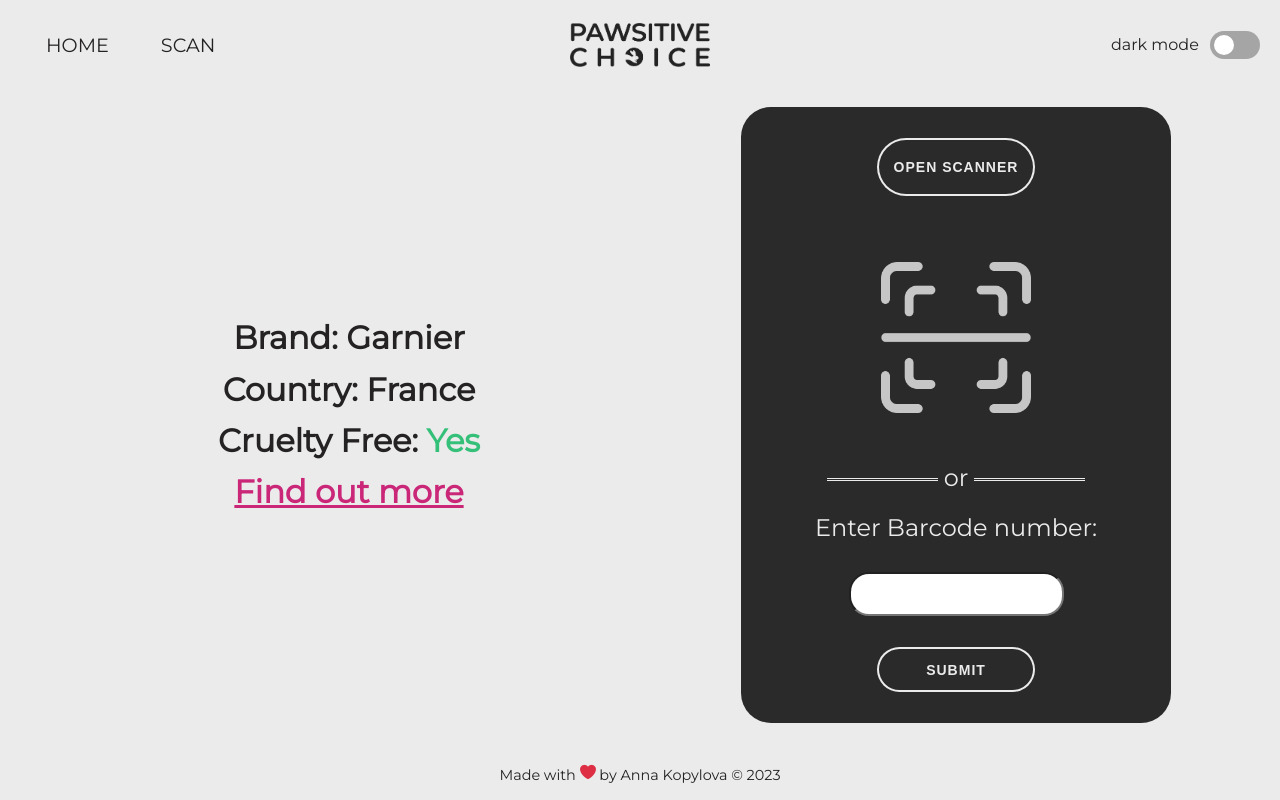
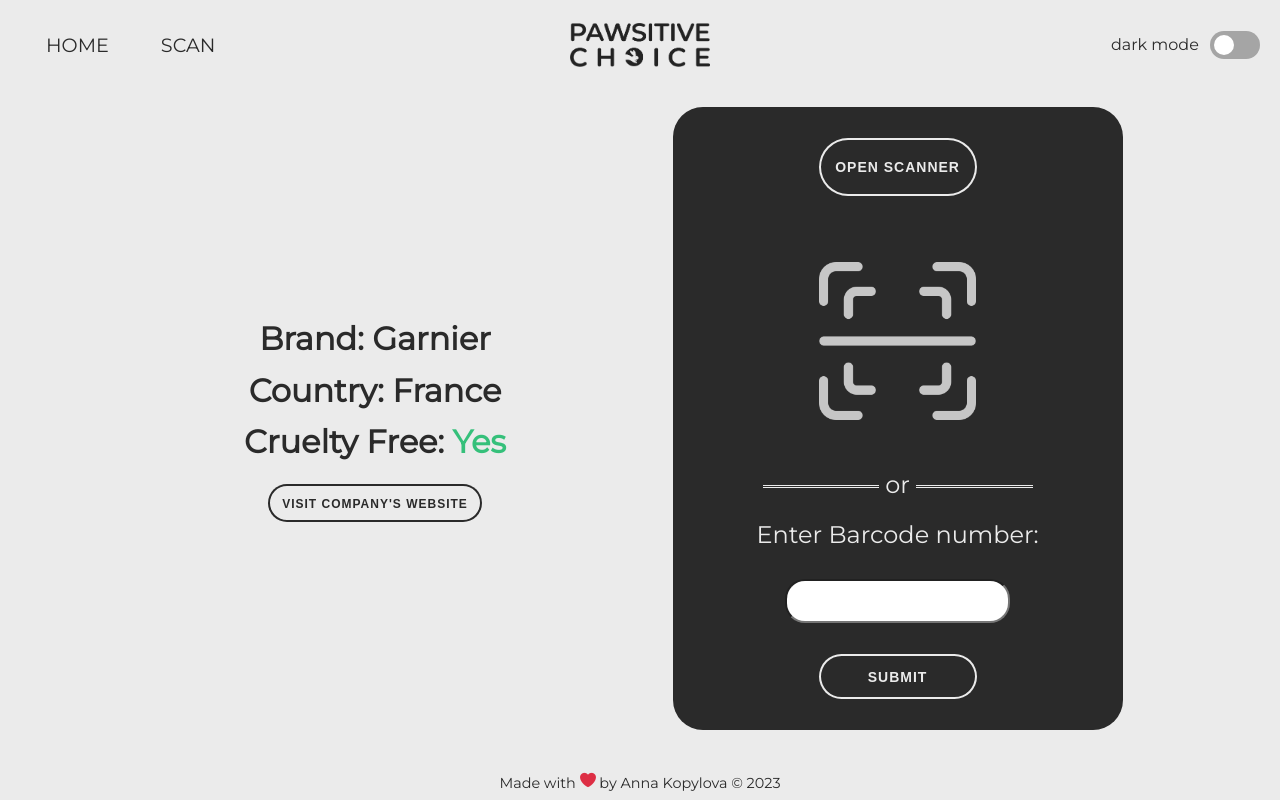
Before and after one commit to metisova/pawsitive_choice, a React app: page /scanning in a window 1280 px wide. Built offline with nearby package versions, Linux system fonts and the light colour scheme; what react-zxing would draw is missing.

Commit message:
Help! I got stuck in changing margins and paddings of everything...

```diff
--- a/src/components/Footer/style.css
+++ b/src/components/Footer/style.css
@@ -5,7 +5,7 @@
   display: flex;
   justify-content: center;
   align-items: center;
-  padding: 1rem;
+  padding: 0.5rem;
 }
 
 .footer-text {
--- a/src/components/Scanner/index.jsx
+++ b/src/components/Scanner/index.jsx
@@ -71,6 +71,10 @@
     closeScanner();
   };
 
+  const openLink = () => {
+    window.open(brand.url, '_blank');
+  };
+
   const brand = DB[brandTitle];
 
   const darkMode = useContext(ThemeContext);
@@ -86,10 +90,16 @@
     text = (
       <p className="brand-info">
         Brand: {brandTitle} <br /> Country: {brand.country}
-        <br /> Cruelty Free: <span className={brand.crueltyFree ? 'green' : 'red' }> {brand.crueltyFree ? 'Yes' : 'No'} </span>
+        <br /> Cruelty Free:{' '}
+        <span className={brand.crueltyFree ? 'green' : 'red'}>
+          {' '}
+          {brand.crueltyFree ? 'Yes' : 'No'}{' '}
+        </span>
         <br />
         <a className="brand-url" href={brand.url} target="blank">
-          Find out more
+          <button className="redirect-button" onClick={handleButtonClick}>
+            Visit company's website
+          </button>
         </a>
       </p>
     );
--- a/src/components/Scanner/style.css
+++ b/src/components/Scanner/style.css
@@ -2,10 +2,6 @@
   font-size: 2rem;
   text-align: center;
   line-height: 3.2rem;
-}
-
-.brand-url {
-  color: #ca2779;
 }
 
 .green {
@@ -16,9 +12,47 @@
   color: #ca2779;
 }
 
+.redirect-button {
+  height: 40px;
+  display: inline-block;
+  outline: none;
+  cursor: pointer;
+  font-size: 12px;
+  line-height: 1;
+  border-radius: 500px;
+  border: 1px solid transparent;
+  letter-spacing: 1px;
+  min-width: 120px;
+  text-transform: uppercase;
+  white-space: normal;
+  font-weight: 600;
+  text-align: center;
+  padding: 14px 14px;
+  color: var(--text);
+  transition-property: background-color, border-color, color, box-shadow, filter;
+  transition-duration: .3s;
+  box-shadow: inset 0 0 0 2px var(--text);
+  background-color: transparent;
+  margin-top: 1rem;
+}
+
+.findout-button:hover {
+  color: var(--text-second);
+  background-color: var(--text);
+}
+
 @media (max-width: 840px) {
   .brand-info {
     font-size: 1.2rem;
     line-height: 1.8rem;
   }
+
+  .redirect-button {
+    margin-top: 0.6rem;
+    font-size: 0.7rem;
+    height: 40px;
+    letter-spacing: 0.3px;
+    min-width: 110px;
+    padding: 10px;
+  }
 }
--- a/src/components/ScannerContainer/style.css
+++ b/src/components/ScannerContainer/style.css
@@ -1,11 +1,11 @@
 .scanner-container {
-  height: calc(90% - 3rem);
-  width: 100%;
+  height: calc(90% - 5rem);
+  width: 85%;
   overflow: hidden;
   display: flex;
   flex-direction: row;
   margin: 2rem auto;
-  gap: 3rem;
+  gap: 2rem;
   justify-content: center;
   align-items: center;
 }
@@ -17,7 +17,7 @@
   border-radius: 30px;
   background-color: var(--background-small);
   color: var(--text-second);
-  max-width: 430px;
+  max-width: 450px;
   display: flex;
   flex-direction: column;
   justify-content: space-around;
@@ -51,7 +51,7 @@
 
 .open-scanner:hover,
 .submit-button:hover {
-  color: var(--text);
+  color: var(--background-small);
   background-color: var(--text-second);
 }
 
@@ -143,7 +143,7 @@
   width: 40%;
   font-weight: bold;
   color: var(--text);
-  margin: 0 5% 0 2.5%;
+  margin: 0 1.5rem 0 3rem;;
   padding: 30px 0;
 }
 
--- a/src/style.css
+++ b/src/style.css
@@ -4,7 +4,7 @@
 
 :root {
   --background-main: #ebebeb;
-  --text: #242223;
+  --text: #2a2a2a;
   --text-running: #a5a5a5;
   --background-small: #2a2a2a;
   --text-second: #ebebeb;
@@ -12,10 +12,10 @@
 
 :root[data-theme='dark'] {
   --background-main: #2a2a2a;
-  --text: #a6a6a6;
+  --text: #b7b7b7;
   --text-running: #a5a5a5;
   --background-small: #ebebeb;
-  --text-second: #242223;
+  --text-second: #2a2a2a;
 }
 
 /* BASIC STYLES */
```
